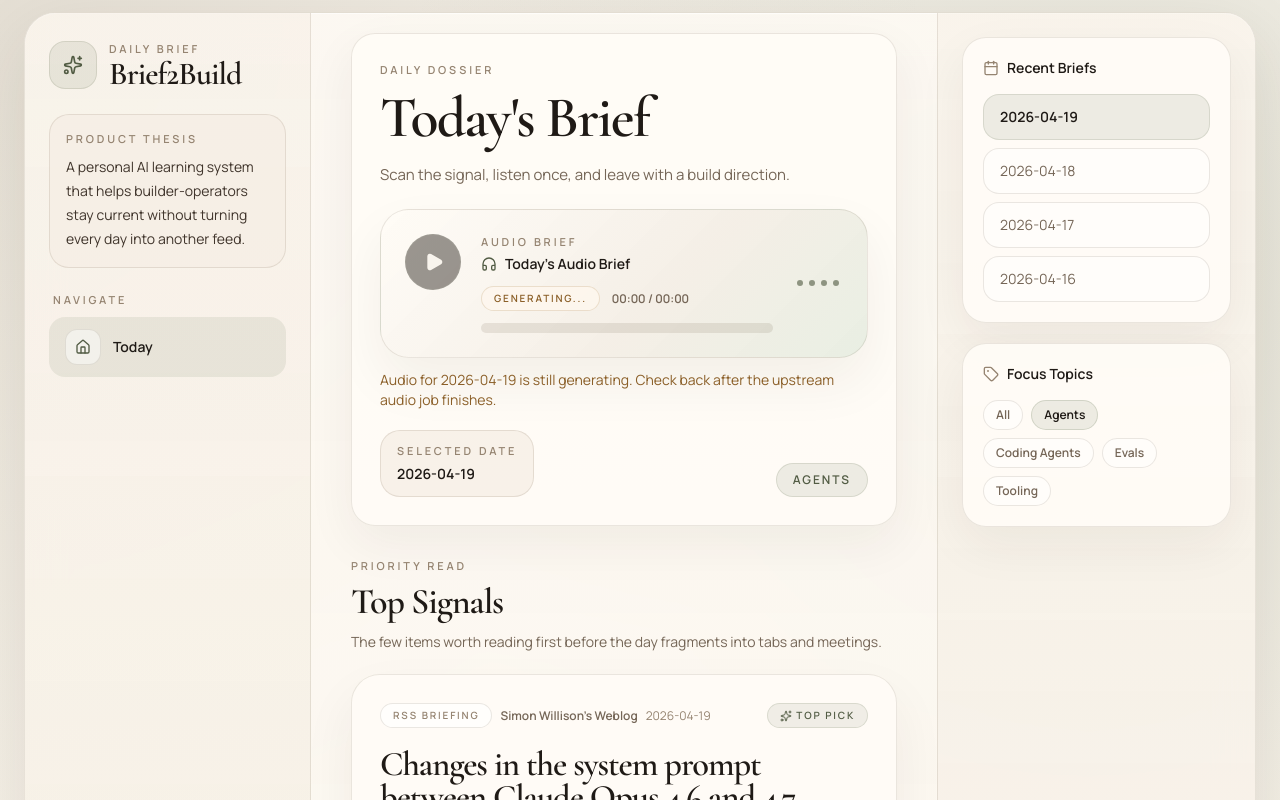
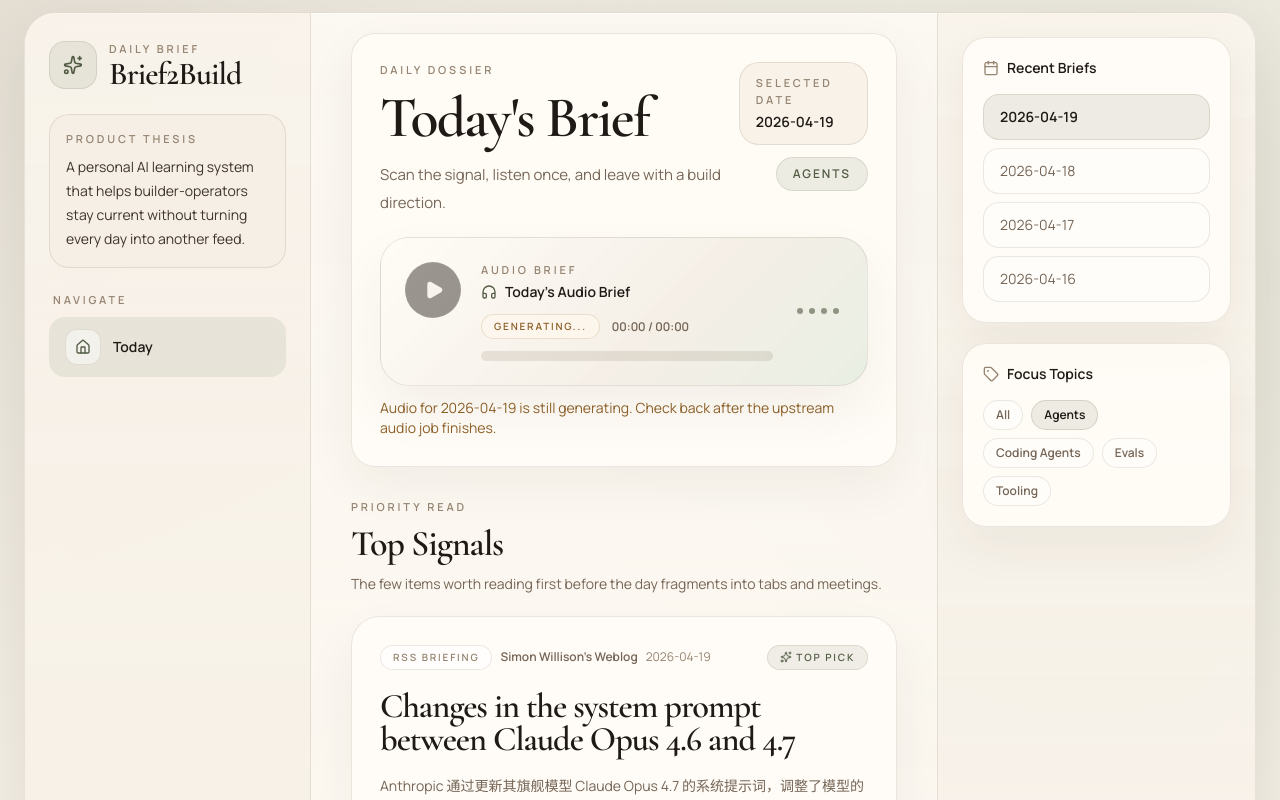
Before and after one commit to zhangyuwinnie/daily-brief, a React (Vite) app: page /today in a window 1280 px wide. Both pictures are taken after a click on the button "Agents". Shown: the top 800 px of the page. Built offline with nearby package versions, Linux system fonts and the light colour scheme.

Commit message:
Move today date into header

```diff
--- a/src/pages/TodayPage.tsx
+++ b/src/pages/TodayPage.tsx
@@ -293,6 +293,7 @@ export function TodayPage() {
 
       <section data-testid="today-brief-card" className="editorial-panel mb-8 overflow-hidden p-6 sm:p-7">
         <div className="space-y-5">
+          <div className="flex flex-col gap-4 sm:flex-row sm:items-start sm:justify-between">
             <div className="max-w-3xl">
               <p className="eyebrow mb-3">Daily dossier</p>
               <h2 className="display-title text-[2.8rem] font-semibold leading-[0.94] sm:text-[3.6rem]">
@@ -301,6 +302,29 @@ export function TodayPage() {
               <p className="mt-4 max-w-2xl text-sm leading-7 text-[color:var(--text-muted)] sm:text-[15px]">
                 Scan the signal, listen once, and leave with a build direction.
               </p>
+            </div>
+
+            <div
+              data-testid="today-brief-meta"
+              className="flex flex-wrap items-end gap-3 sm:flex-col sm:items-end"
+            >
+              <div className="editorial-panel-muted px-4 py-3">
+                <p className="eyebrow mb-1">Selected date</p>
+                <p className="text-sm font-semibold text-[color:var(--text-strong)]">{pageData.date}</p>
+              </div>
+              {topicFilter ? (
+                <div
+                  className="rounded-full border px-4 py-2 text-xs font-semibold uppercase tracking-[0.16em]"
+                  style={{
+                    borderColor: "rgba(111,123,93,0.18)",
+                    background: "rgba(111,123,93,0.12)",
+                    color: "var(--accent-strong)"
+                  }}
+                >
+                  {topicFilter}
+                </div>
+              ) : null}
+            </div>
           </div>
 
           <div data-testid="today-brief-audio" className="w-full">
@@ -332,25 +356,6 @@ export function TodayPage() {
                 </p>
               </section>
             )}
-          </div>
-
-          <div data-testid="today-brief-meta" className="flex flex-wrap items-end justify-between gap-3">
-            <div className="editorial-panel-muted px-4 py-3">
-              <p className="eyebrow mb-1">Selected date</p>
-              <p className="text-sm font-semibold text-[color:var(--text-strong)]">{pageData.date}</p>
-            </div>
-            {topicFilter ? (
-              <div
-                className="rounded-full border px-4 py-2 text-xs font-semibold uppercase tracking-[0.16em]"
-                style={{
-                  borderColor: "rgba(111,123,93,0.18)",
-                  background: "rgba(111,123,93,0.12)",
-                  color: "var(--accent-strong)"
-                }}
-              >
-                {topicFilter}
-              </div>
-            ) : null}
           </div>
         </div>
       </section>
```
Also changed, not shown: 1 other file (tests, documents, lock files or other folders). Lines whose indentation alone changed are shown as unchanged.
